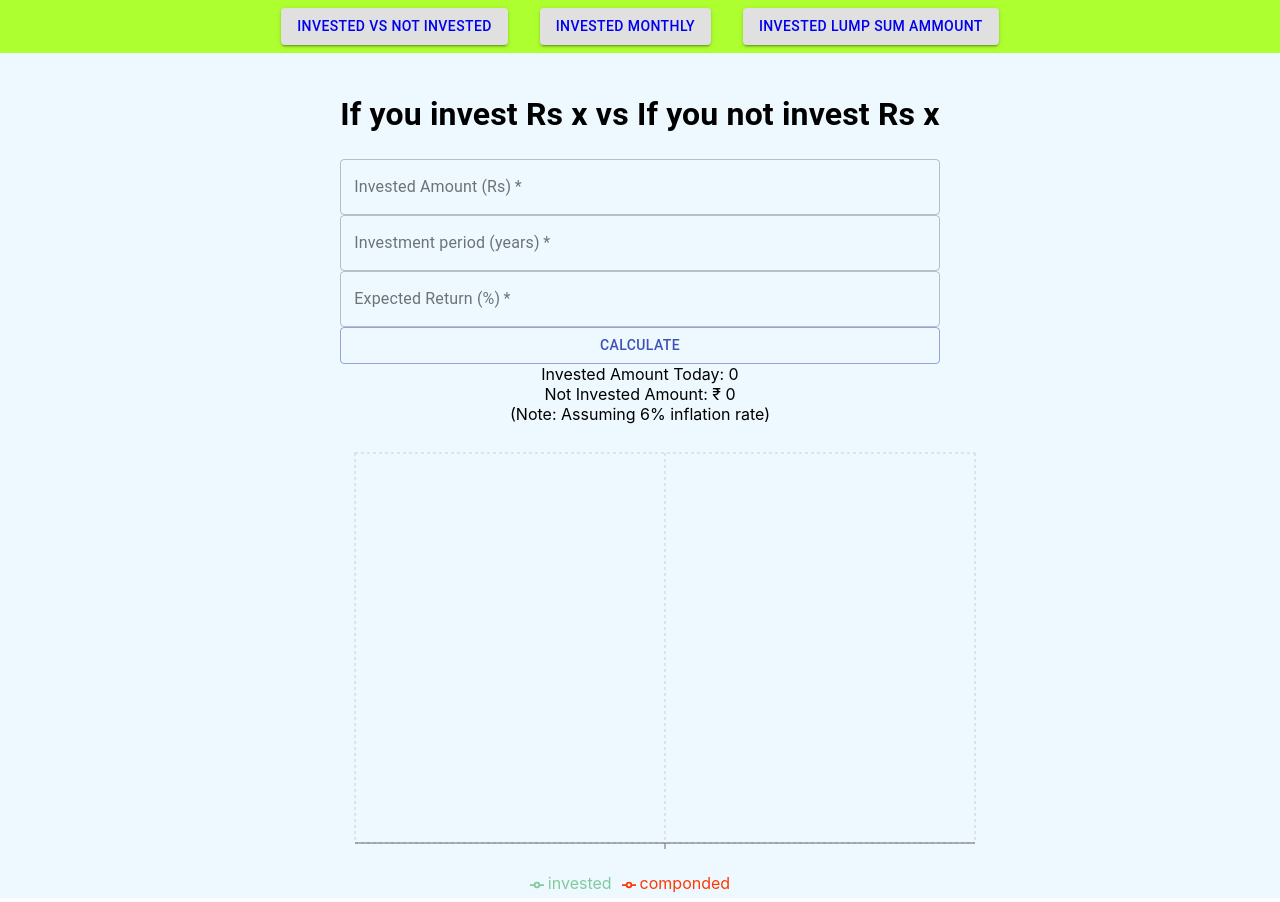
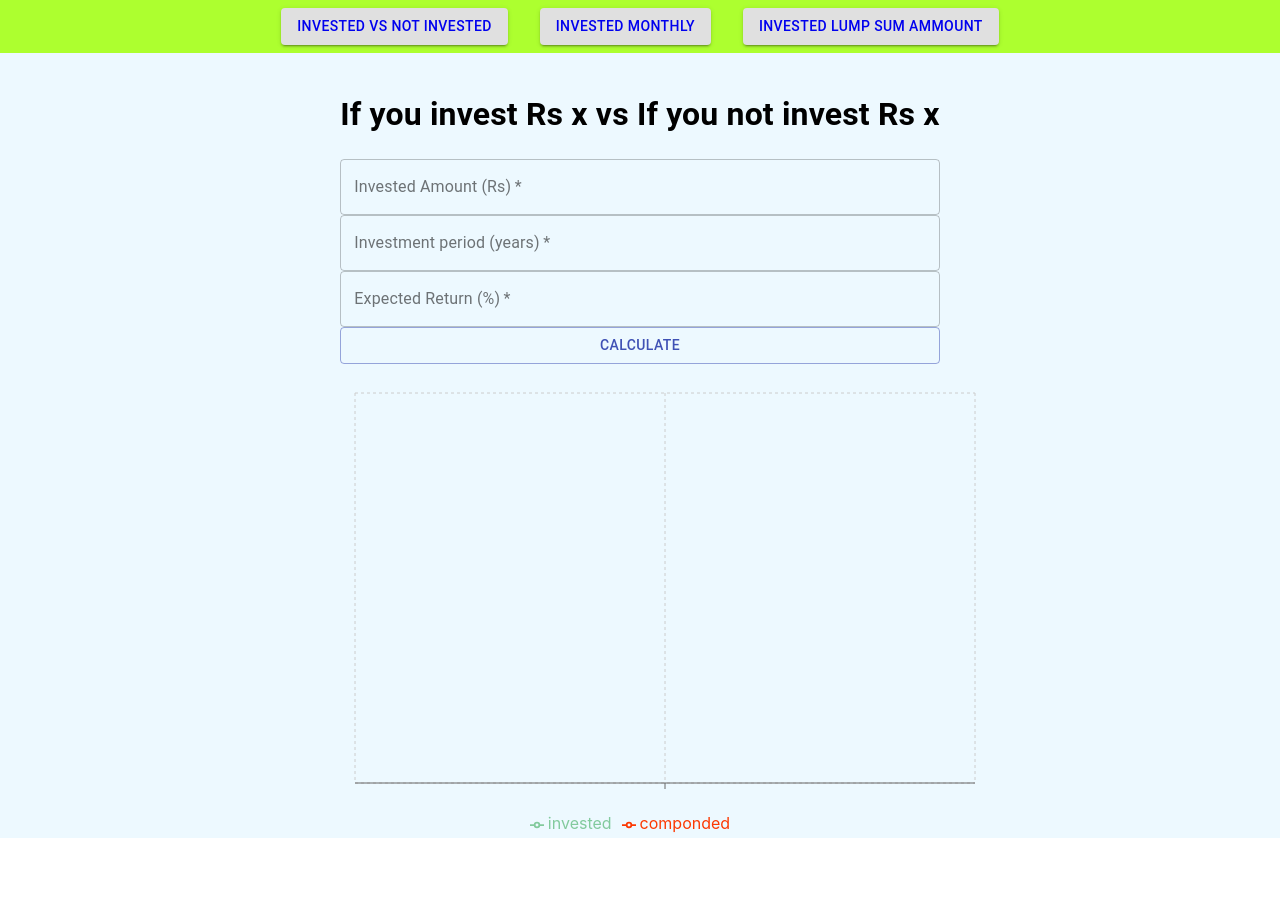
Before and after one commit to nikhilmaske-2001/FinoJR, a React (Create React App) app: page /lumpsum in a window 1280 px wide. Both pictures are taken after a click on the button "INVESTED VS NOT INVESTED". After the commit the page ends 842 px from the top, so only its background shows below. Built offline with nearby package versions, Linux system fonts and the light colour scheme.

Commit message:
added feature for calculate button

```diff
--- a/src/pages/ComparePage/Invsnon.js
+++ b/src/pages/ComparePage/Invsnon.js
@@ -20,9 +20,11 @@ export const chartColors = ["#e34522", "#14b514"];
 function Invsnon() {
   const [formData, setFormData] = useState(initialState);
   const [investedTotal, setinvestedTotal] = useState(0);
+  const [investedTotal1, setinvestedTotal1] = useState(0);
   const [not_investedTotal, setnotinvestedTotal] = useState(0);
   const [profit, setprofitGraph] = useState([]);
   const [loss, setlossGraph] = useState([]);
+  const [showData, setShowData] = useState(false);
 
   const calculateTotal = () => {
     var investment = +formData.investment;
@@ -41,10 +43,15 @@ function Invsnon() {
       investedGraph.push(profit);
       not_investedGraph.push(loss);
     }
-    setinvestedTotal(investedGraph[investedGraph.length - 1]);
-    setnotinvestedTotal(not_investedGraph[not_investedGraph.length - 1]);
+    const investedGraphData = investedGraph[investedGraph.length - 1] || 0;
+    const not_investedGraphData =
+      not_investedGraph[not_investedGraph.length - 1] || 0;
+    setinvestedTotal(investedGraphData);
+    setnotinvestedTotal(not_investedGraphData);
     setprofitGraph(investedGraph);
     setlossGraph(not_investedGraph);
+    setShowData();
+    setShowData(true);
   };
 
   return (
@@ -91,12 +98,15 @@ function Invsnon() {
           >
             Calculate
           </Button>
-          <Box>
-            Invested Amount Today: {investedTotal} <br />
-            Not Invested Amount: ₹ {not_investedTotal}
-            <br />
-            (Note: Assuming 6% inflation rate)
-          </Box>
+          {showData && (
+            <Box>
+              Invested Amount Today: {investedTotal}
+              <br />
+              Not Invested Amount: ₹ {not_investedTotal}
+              <br />
+              (Note: Assuming 6% inflation rate)
+            </Box>
+          )}
         </CardContent>
       </Card>
       <Graph1 profit={profit} loss={loss} />
--- a/src/pages/ComparePage/LumpSum.js
+++ b/src/pages/ComparePage/LumpSum.js
@@ -23,6 +23,7 @@ function LumpSum() {
   const [total, setTotal] = useState(0);
   const [profit, setprofitGraph] = useState([]);
   const [loss, setlossGraph] = useState([]);
+  const [showData, setShowData] = useState(false);
 
   const calculateTotal = () => {
     var investment = +formData.investment;
@@ -40,6 +41,7 @@ function LumpSum() {
     setlossGraph([]);
     setTotal(total);
     setInvestment(investment);
+    setShowData(true);
   };
 
   return (
@@ -86,12 +88,14 @@ function LumpSum() {
           >
             Calculate
           </Button>
+          {showData && (
             <Box>
               Invested Amount: ₹{investment} <br />
               Total Amount: ₹ {total} <br />
               Wealth Gain: ₹ {total - investment}
               <br />
             </Box>
+          )}
         </CardContent>
       </Card>
       <Graph1 profit={profit} loss={loss} />
--- a/src/pages/ComparePage/SIP.js
+++ b/src/pages/ComparePage/SIP.js
@@ -21,6 +21,7 @@ function SIP() {
   const [compondedData, setcompoundedData] = useState({});
   const [investmentAmount, setInvestmentAmount] = useState(0);
   const [total, settotal] = useState(0);
+  const [showData, setShowData] = useState(false);
 
   const calculateTotal = () => {
     var monthly_investment = +formData.investment;
@@ -47,6 +48,7 @@ function SIP() {
     setcompoundedData(expected_graph);
     setInvestmentAmount(investment_amount);
     settotal(total);
+    setShowData(true);
   };
 
   return (
@@ -93,12 +95,15 @@ function SIP() {
           >
             Calculate
           </Button>
+
+          {showData && (
             <Box>
               Invested Amount: ₹{investmentAmount} <br />
               Total Amount: ₹ {total} <br />
               Wealth Gain: ₹ {total - investmentAmount}
               <br />
             </Box>
+          )}
         </CardContent>
       </Card>
       <Graph1 profit={investedData} loss={compondedData} />
```
Lines whose indentation alone changed are shown as unchanged.
